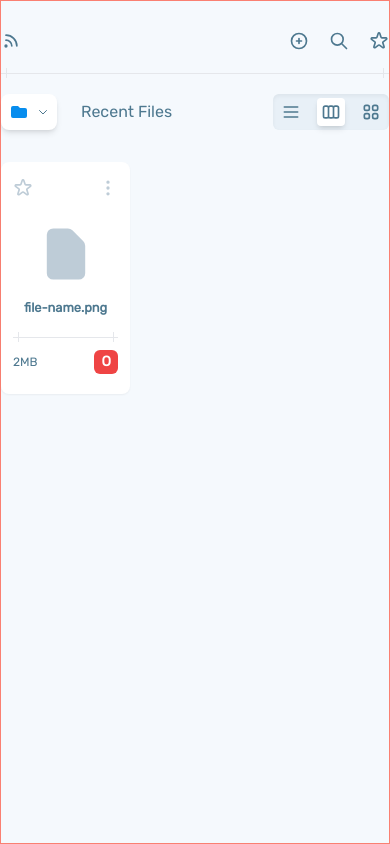
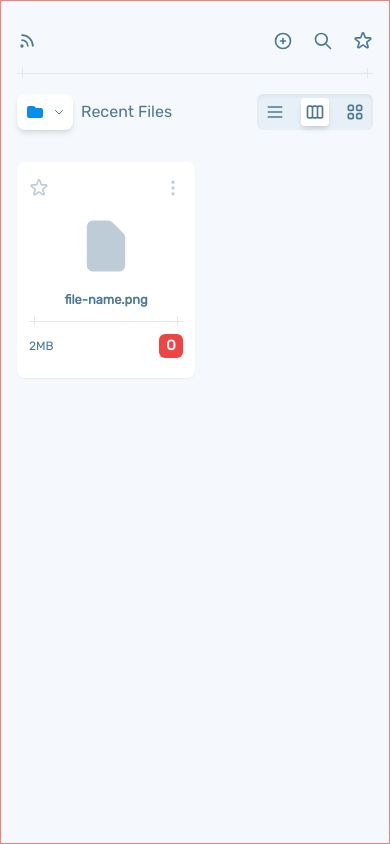
Before and after one commit to micaiah-effiong/File-share, a Vue app in the folder client/: page / in a window 390 px wide. Built offline with nearby package versions, Linux system fonts and the light colour scheme.

Commit message:
💄 update moble style
- added x padding to main contents
- reduce text gap for recent file for sm screens
- set doc with for sm
- re duce icon gap on sm

```diff
--- a/client/src/App.vue
+++ b/client/src/App.vue
@@ -1,7 +1,7 @@
 <template>
   <div class="w-full h-full flex gap-14 dark bg-ocean-blue-light">
     <Nav />
-    <main class="h-full w-full py-7 gap-8 flex flex-col">
+    <main class="h-full w-full py-7 gap-8 flex flex-col px-4 md:px-0">
       <header class="">
         <div class="flex justify-between gap-4 text-ocean-blue-dark">
           <RssIcon class="w-5" />
@@ -24,7 +24,7 @@
         </div>
         <nav>
           <div class="flex justify-between text-ocean-blue-dark">
-            <div class="flex gap-6 flex-1">
+            <div class="flex gap-2 md:gap-6 flex-1">
               <div class="flex gap-2 shadow-md p-2 rounded-lg bg-white">
                 <FolderIcon class="w-5 text-ocean-blue-normal" />
                 <ChevronDownIcon class="w-3" />
@@ -67,7 +67,8 @@
           <div
             class="
               bg-white
-              w-4/12
+              md:w-4/12
+              w-1/2
               rounded-lg
               shadow-sm
               mono:bg-ash-normal
@@ -89,7 +90,7 @@
                     />
                   </button>
                 </div>
-                <div class="grid gap-3 py-5 justify-center text-center">
+                <div class="grid gap-3 py-3 justify-center text-center">
                   <div class="text-[4rem] flex justify-center">
                     <span>
                       <DocumentIcon class="h-16 text-ocean-blue-secondary" />
```
